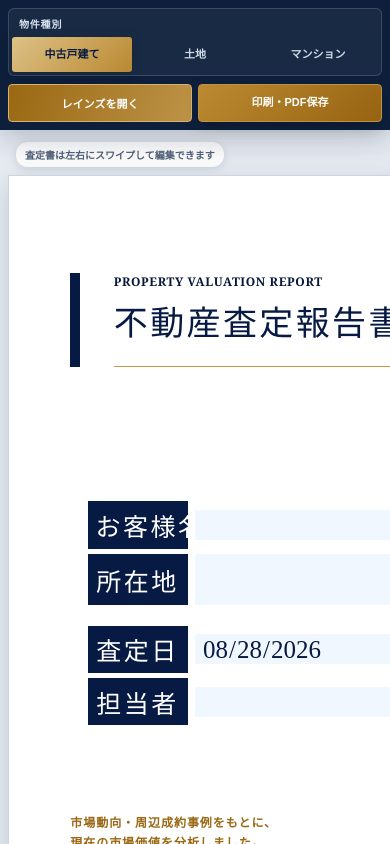
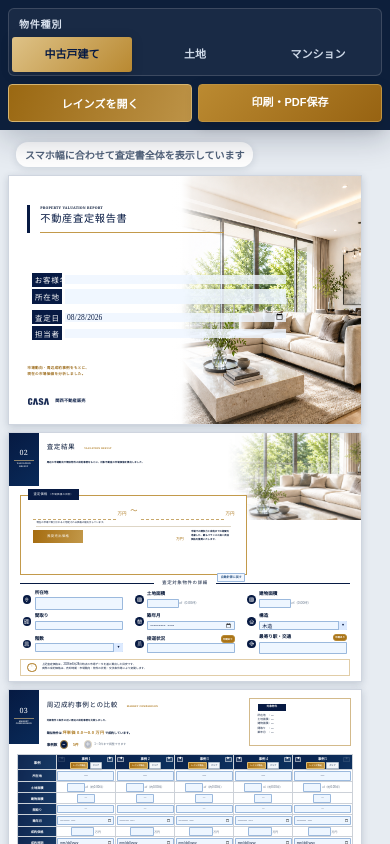
Before and after one commit to kansaisan0241/kansai-property-valuation, a Next.js app: page / in a window 390 px wide. Shown: the top 844 px of the page. Built offline with nearby package versions, Linux system fonts and the light colour scheme.

Commit message:
Fit full report pages within mobile screens

```diff
--- a/app/globals.css
+++ b/app/globals.css
@@ -418,17 +418,16 @@ button { cursor: pointer; }
   .reins-link, .primary-button { min-width: 0; min-height: 38px; padding: 0 7px; justify-content: center; font-size: 11px; text-align: center; }
   .report-stack {
     width: 100%; max-width: 100vw; padding: 12px 8px 56px; gap: 0; zoom: 1;
-    display: block; overflow-x: auto; overflow-y: visible;
-    overscroll-behavior-x: contain; -webkit-overflow-scrolling: touch;
+    display: block; overflow-x: hidden; overflow-y: visible;
   }
   .report-stack::before {
-    content: "査定書は左右にスワイプして編集できます";
+    content: "スマホ幅に合わせて査定書全体を表示しています";
     position: sticky; left: 8px; width: fit-content; margin: 0 0 8px; padding: 5px 9px;
     display: block; border-radius: 12px; color: #51627a; background: rgba(255,255,255,.94);
     box-shadow: 0 2px 8px rgba(10,30,60,.12); font: 700 10px "Yu Gothic", sans-serif;
   }
   .report-page {
-    width: 1180px; max-width: none; margin: 0 0 24px; aspect-ratio: 297 / 210;
+    width: 1180px; max-width: none; margin: 0 0 24px; aspect-ratio: 297 / 210; zoom: .46;
     box-shadow: 0 8px 24px rgba(21,39,68,.18);
   }
   .modal-backdrop { padding: 10px; }
@@ -437,6 +436,15 @@ button { cursor: pointer; }
   .import-modal > textarea { height: 42dvh; font-size: 11px; }
   .modal-actions { position: sticky; bottom: 0; padding-top: 10px; background: white; }
 }
+
+@media screen and (max-width: 340px) { .report-page { zoom: .255; } }
+@media screen and (min-width: 341px) and (max-width: 370px) { .report-page { zoom: .275; } }
+@media screen and (min-width: 371px) and (max-width: 400px) { .report-page { zoom: .3; } }
+@media screen and (min-width: 401px) and (max-width: 440px) { .report-page { zoom: .325; } }
+@media screen and (min-width: 441px) and (max-width: 480px) { .report-page { zoom: .36; } }
+@media screen and (min-width: 481px) and (max-width: 520px) { .report-page { zoom: .395; } }
+@media screen and (min-width: 521px) and (max-width: 560px) { .report-page { zoom: .425; } }
+@media screen and (min-width: 561px) and (max-width: 600px) { .report-page { zoom: .46; } }
 
 @page { size: A4 landscape; margin: 0; }
 @media print {
```
